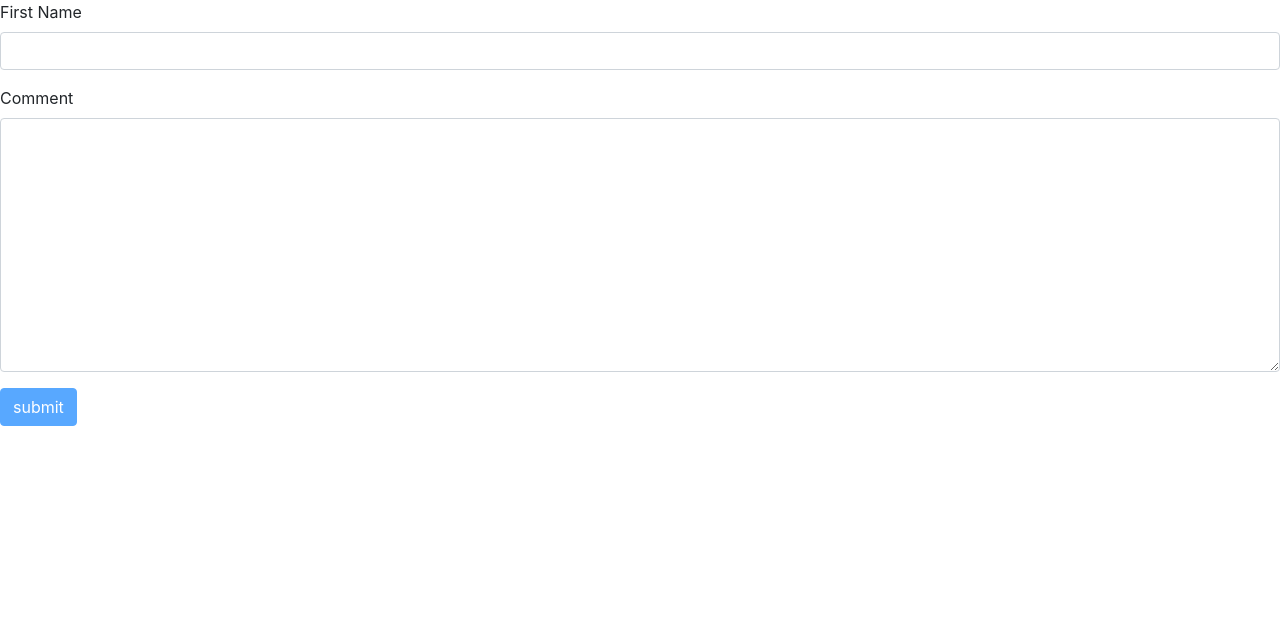
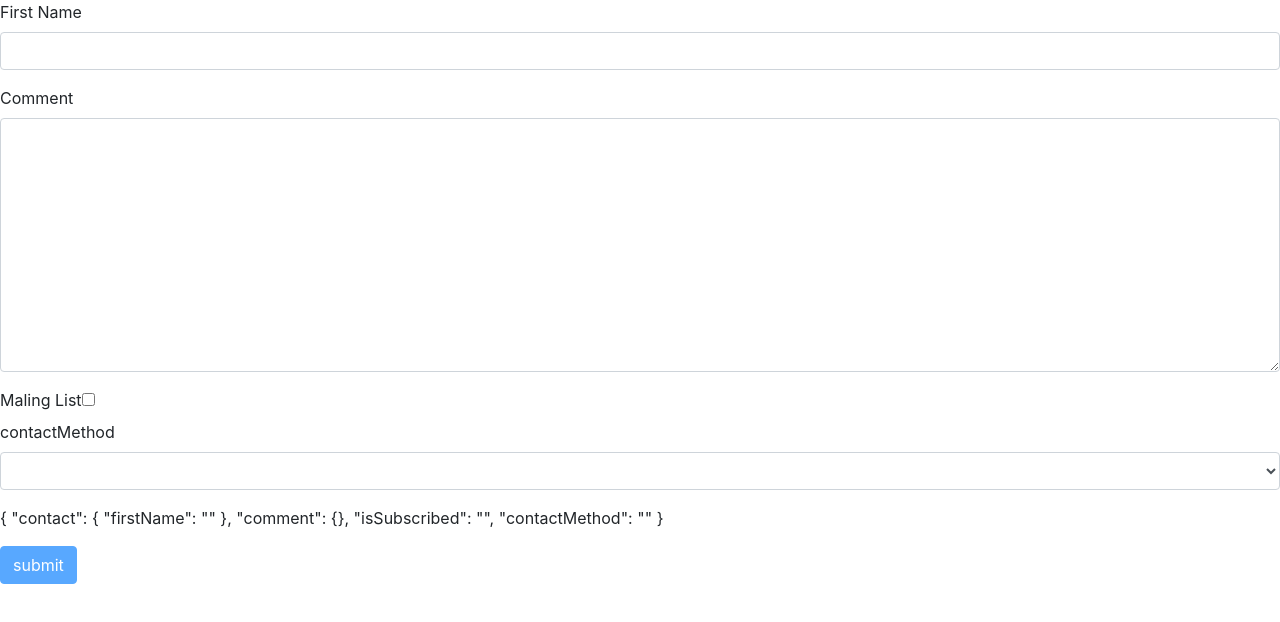
Before and after one commit to GANESHNEERATI/angular-demo, an Angular app: page / in a window 1280 px wide. Shown: the top 622 px of the page. Built offline with nearby package versions, Linux system fonts and the light colour scheme.

Commit message:
2 files modified

```diff
--- a/src/app/form-control/form-control.component.html
+++ b/src/app/form-control/form-control.component.html
@@ -35,6 +35,20 @@ required
     <textarea id="comment" cols="30" rows="10" class="form-control"></textarea>
 </div>
   </div>
+  <div class="checkbox">
+	<label>
+    Maling List<input type="checkbox" ngModel name="isSubscribed">
+    </label>
+</div>
+<div class="form-group">
+  <label for="contactMethod">contactMethod</label>
+  <select ngModel name="contactMethod" id="contactMethod" class="form-control">
+    <option value=""></option>
+   <option  *ngFor="let con of cM" [value]="con.id">{{con.name}}</option>
+
+    </select>
+    </div>
+<p>{{f.value | json}}</p>
 
 <button class="btn btn-primary" [disabled]="!f.valid">submit</button>
 
--- a/src/app/form-control/form-control.component.ts
+++ b/src/app/form-control/form-control.component.ts
@@ -20,5 +20,14 @@ export class FormControlComponent  {
     console.log(f);
   }
 
+  cM=[
+ {id:1,name:'Email'},
+ {id:2,name:'Phone'}
+
+
+
+
+  ];
+
 
 }
```
